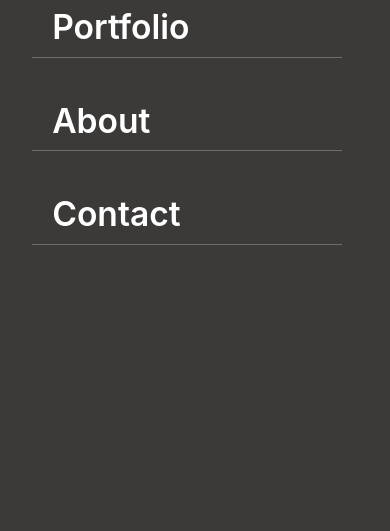
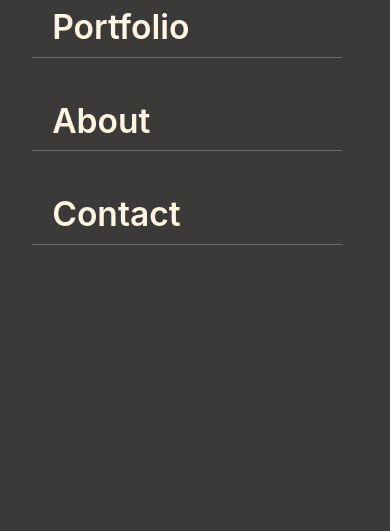
Before and after one commit to Stevieron/portfolio-project, a website: page index.html in a window 390 px wide. Both pictures are taken after a click on the button "Toggle menu". Shown: the part 59-590 px from the top of the page. Drawn offline with Linux system fonts and the light colour scheme.

Commit message:
feat: complete mobile menu dropdown

```diff
--- a/style.css
+++ b/style.css
@@ -124,7 +124,7 @@ ul li {
 }
 
 .nav-links a {
-  color: #fff;
+  color: #fff5e1;
   font-family: 'Inter', sans-serif;
   font-size: 2.1rem;
   line-height: 44px;
```
